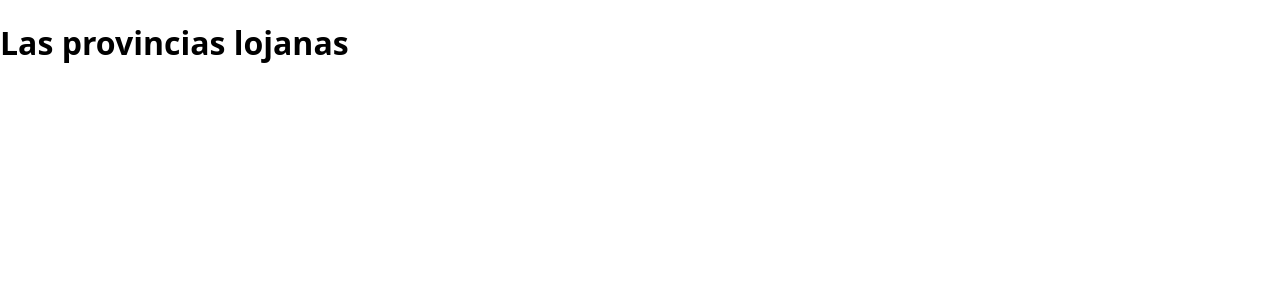
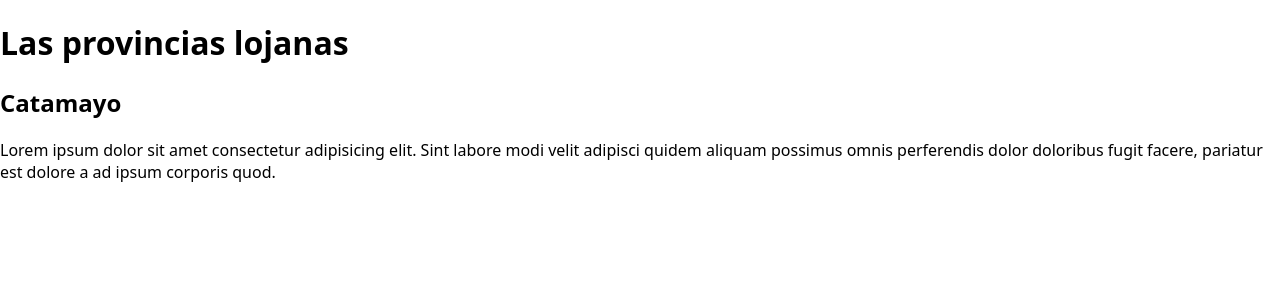
Before and after one commit to UEFLI-Ciencias-Sociales/fiestas-patronales, a React (Create React App) app: page / in a window 1280 px wide. Shown: the top 300 px of the page. Built offline with nearby package versions, Linux system fonts and the light colour scheme.

Commit message:
Se agrego el selector del boton mediante su index

```diff
--- /dev/null
+++ b/src/components/DetailProvince/index.js
@@ -0,0 +1 @@
+import DetailProduct from './'
--- a/src/components/Questionaire/questionaire.js
+++ b/src/components/Questionaire/questionaire.js
@@ -5,7 +5,7 @@ export default function Questionaire({
   handleNextQuestion,
   showAnswer,
   handleAnswer,
-  item=0,
+  buttonSelect,
   data: {
     question,
     correct_answer,
@@ -32,15 +32,14 @@ export default function Questionaire({
               : 'incorrect'
             : undefined
 
+          const selected = showAnswer && index === buttonSelect ? 'selected' : undefined;
+
         return <Button
           key={index}
-          className={`${textColor} btn-questionaire`}
-          onClick={() => {handleClick(answer,index);
-            // setMono(index);
-          }}
+          className={`${textColor} ${selected} btn-questionaire`}
+          onClick={() => handleClick(answer,index)}
         >
-          {answer} + index {index} + item {item}
-          {/* + mono {mono} */}
+          {answer}
         </Button>
 })}
       </div>
--- a/src/components/Questionaire/styles.css
+++ b/src/components/Questionaire/styles.css
@@ -41,8 +41,6 @@
   --color: hsl(0, 90%, 66%);
 }
 
-.btn.selected{
-  opacity: 0.85;
-  background-color: blue;
-  color: white;
+.btn.selected {
+  border: 2px solid #333;
 }
--- a/src/pages/Home/home.js
+++ b/src/pages/Home/home.js
@@ -1,9 +1,19 @@
-import React from 'react'
+import React from "react";
 
 export default function Home() {
   return (
     <>
       <h1>Las provincias lojanas</h1>
+      <section>
+        <article>
+          <h2>Catamayo</h2>
+            <p>
+              Lorem ipsum dolor sit amet consectetur adipisicing elit. Sint labore
+              modi velit adipisci quidem aliquam possimus omnis perferendis dolor
+              doloribus fugit facere, pariatur est dolore a ad ipsum corporis quod.
+            </p>
+        </article>
+      </section>
     </>
-  )
+  );
 }
--- a/src/pages/Quiz/Quiz.js
+++ b/src/pages/Quiz/Quiz.js
@@ -13,7 +13,7 @@ export default function Quiz() {
   const [score, setScore] = useState(0);
   const [endQuiz, setEndQuiz] = useState(false);
   const [showAnswer, setShowAnswer] = useState(false);
-  const [item, setItem] = useState(-1);
+  const [buttonSelect, setButtonSelect] = useState(undefined);
 
   useEffect(() => {
     setTimeout(() => {
@@ -34,9 +34,11 @@ export default function Quiz() {
       if (answer === questions[currentIndex].correct_answer) {
         setScore(score + 1);
       }
+      setButtonSelect(undefined);
     }
-    setItem(indicador);
+
     setShowAnswer(true);
+    setButtonSelect(indicador);
   };
 
   const resetQuiz = () => {
@@ -84,7 +86,7 @@ export default function Quiz() {
           handleAnswer={handleAnswer}
           handleNextQuestion={handleNextQuestion}
           showAnswer={showAnswer}
-          item={item}
+          buttonSelect={buttonSelect}
           data={questions[currentIndex]}
         />
       ) : (
--- a/src/pages/Quiz/styles.css
+++ b/src/pages/Quiz/styles.css
@@ -1,6 +1,7 @@
 :root {
   --blue-color: hsl(217, 91%, 60%);
   --blue-color-alt: hsl(217, 91%, 52%);
+  --blue-color-alt2: hsl(217, 80%, 90%);
 }
 
 .quiz-container {
```
Also changed, not shown: src/components/DetailProvince/DetailProvince.js (added, +9 -0 lines).
